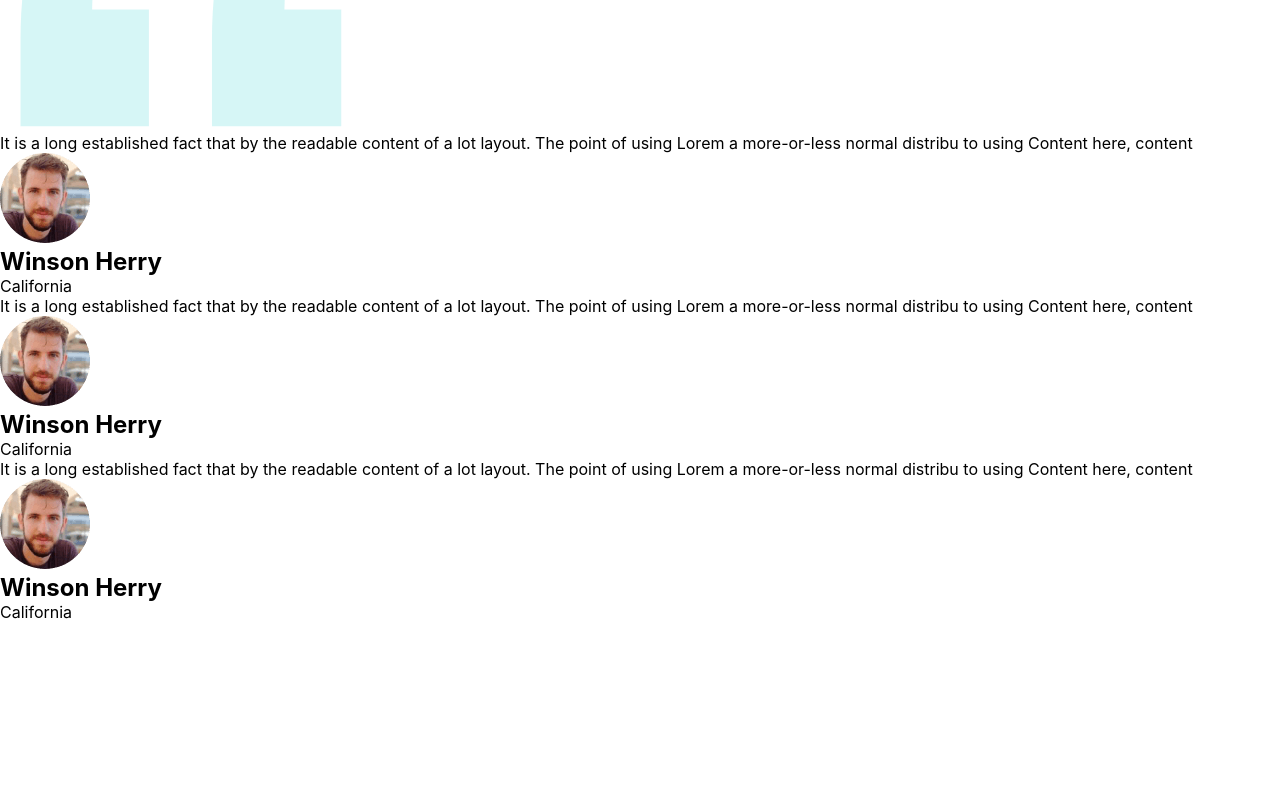
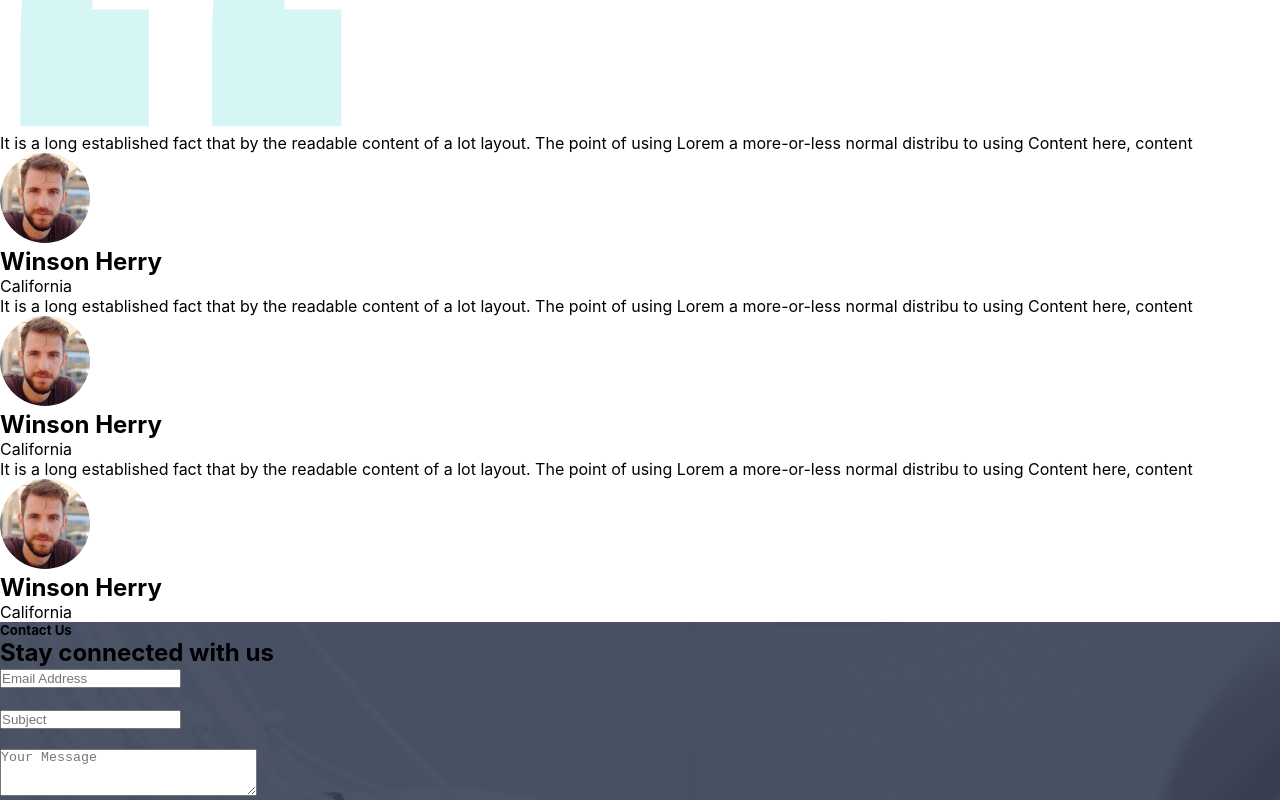
Before and after one commit to OahidZihad/dentist-appointment, a React (Create React App) app: page / in a window 1280 px wide. Shown: the part 5217-6017 px from the top of the page. Before the commit the page ends 5839 px from the top, so only its background shows below. Built offline with nearby package versions, Linux system fonts and the light colour scheme.

Commit message:
contact us

```diff
--- /dev/null
+++ b/src/Pages/Home/ContactUs.js
@@ -0,0 +1,37 @@
+import React from "react";
+import bgImg from "../../Assets/assets/images/appointment.png";
+
+const ContactUs = () => {
+  return (
+    <div className="mt-16" style={{ backgroundImage: `url(${bgImg})` }}>
+      <div className="container mx-auto">
+        <div className="text-center py-5">
+          <h5 className="text-primary text-lg">Contact Us</h5>
+          <h2 className="text-white text-4xl pt-2">Stay connected with us</h2>
+        </div>
+        <form className="text-center">
+          <input
+            className="p-2 rounded-md"
+            type="text"
+            placeholder="Email Address"
+          />
+          <br />
+          <br />
+          <input className="p-2 rounded-md" type="text" placeholder="Subject" />
+          <br />
+          <br />
+          <textarea
+            className="p-2 rounded-md"
+            name=""
+            id=""
+            cols="30"
+            rows="3"
+            placeholder="Your Message"
+          ></textarea>
+        </form>
+      </div>
+    </div>
+  );
+};
+
+export default ContactUs;
--- a/src/Pages/Home/Home.js
+++ b/src/Pages/Home/Home.js
@@ -1,5 +1,6 @@
 import React from "react";
 import Banner from "./Banner";
+import ContactUs from "./ContactUs";
 import DentalCare from "./DentalCare";
 import Info from "./Info";
 import MakeAppointment from "./MakeAppointment";
@@ -15,6 +16,7 @@ const Home = () => {
       <DentalCare></DentalCare>
       <MakeAppointment></MakeAppointment>
       <Testimonial></Testimonial>
+      <ContactUs></ContactUs>
     </div>
   );
 };
--- a/src/Pages/Home/MakeAppointment.js
+++ b/src/Pages/Home/MakeAppointment.js
@@ -10,7 +10,7 @@ const MakeAppointment = () => {
     >
       <div className="flex justify-center items-center container mx-auto">
         <div className="flex-1 hidden lg:block">
-          <img className="mt-[-150px]" src={doctorImg} alt="" />
+          <img className="max-w-2xl mt-[-180px]" src={doctorImg} alt="" />
         </div>
         <div className="flex-1">
           <h5 className="text-primary text-md">Appointment</h5>
--- a/src/Pages/Home/Testimonial.js
+++ b/src/Pages/Home/Testimonial.js
@@ -11,7 +11,7 @@ const Testimonial = () => {
           <h2 className="text-3xl pt-2">What our patients says</h2>
         </div>
         <div>
-          <img className="w-[15rem]" src={testimonialImg} alt="" />
+          <img className="w-[15rem] mt-[-30px]" src={testimonialImg} alt="" />
         </div>
       </div>
       <div className="grid grid-cols-1 lg:grid-cols-3 gap-5">
```
